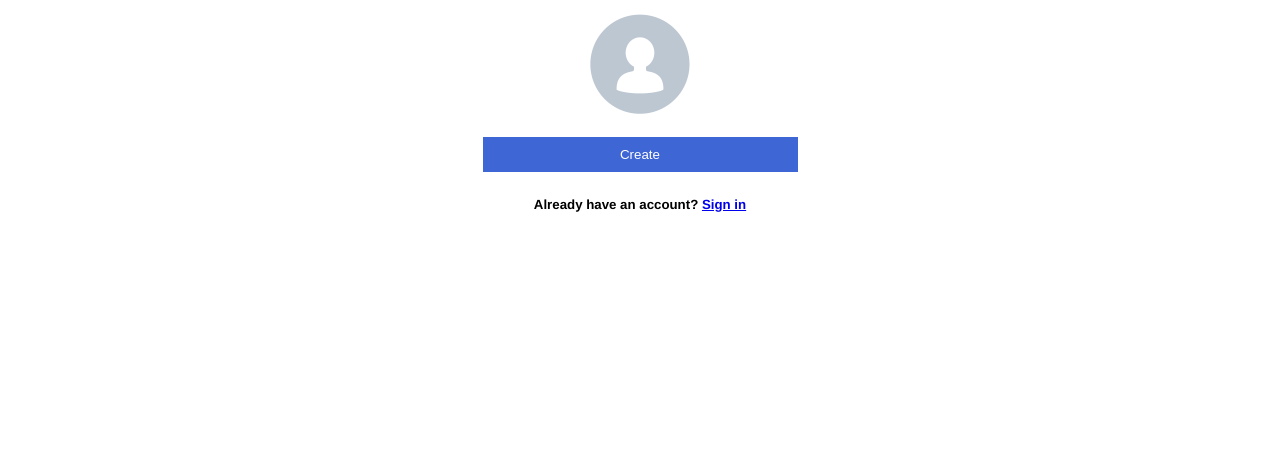
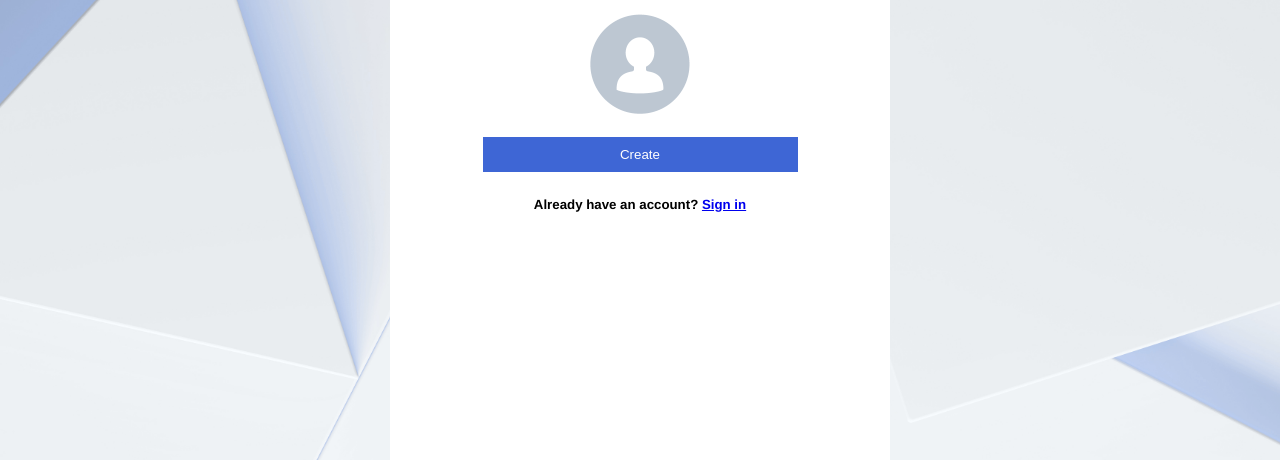
Before and after one commit to Ale6875/Obrazec, a plain HTML site: page index.html in a window 1280 px wide. Shown: the part 340-800 px from the top of the page. Drawn offline with Linux system fonts and the light colour scheme; some packages are replaced by stand-ins of ours; a script that the page names is missing.

Commit message:
Update style.css

```diff
--- a/css/style.css
+++ b/css/style.css
@@ -9,7 +9,7 @@ html, body {
 
 body {
     font-family: 'Helvetica Neue','Noto Sans CJK JP',sans-serif;
-    background-image: url("./slike/wallpaper.png");
+    background-image: url("../slike/wallpaper.png");
     background-repeat: no-repeat;
     background-size: cover;
     background-position: center;
```
